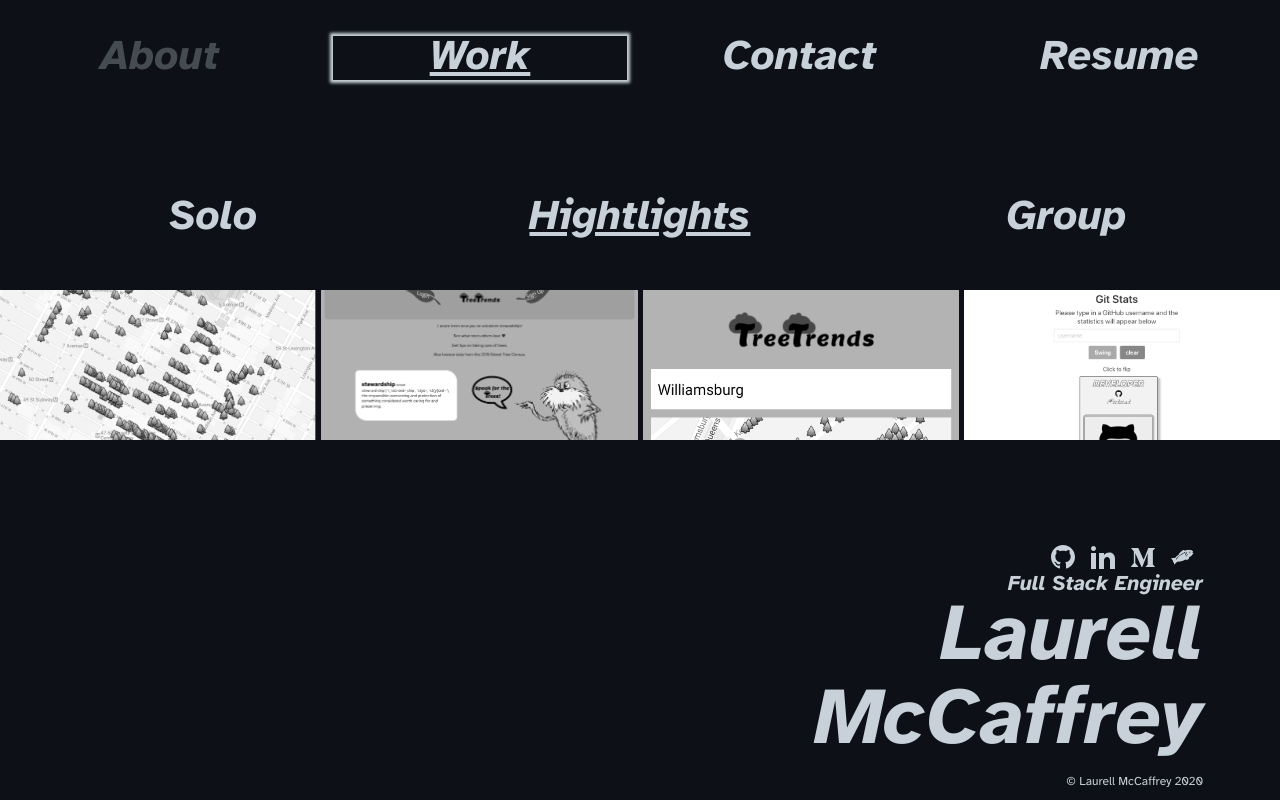
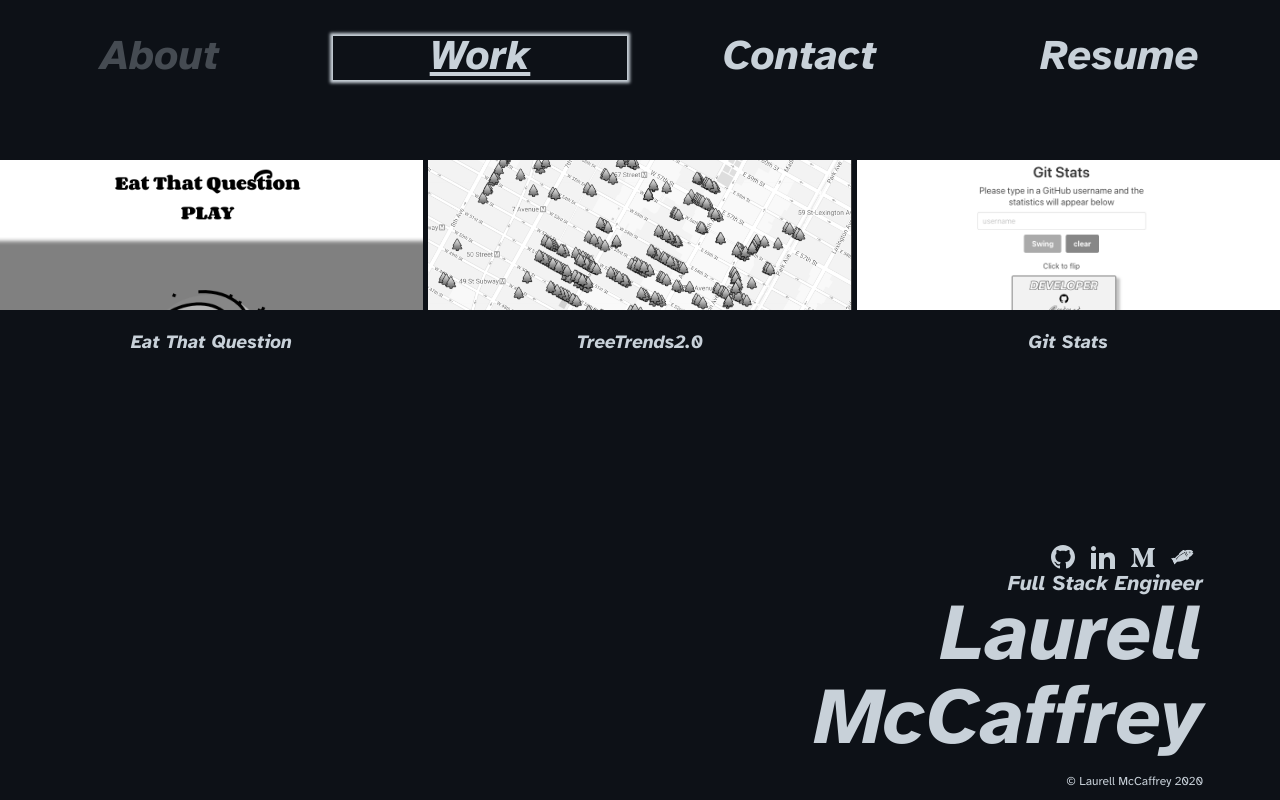
Before and after one commit to lgm527/me, a React (Create React App) app: page / in a window 1280 px wide. Both pictures are taken after a click on the button "Work". Built offline with nearby package versions, Linux system fonts and the light colour scheme; a web font is replaced by a local one.

Commit message:
extra projects removed, titles added, sub nav removed

```diff
--- a/src/Work.js
+++ b/src/Work.js
@@ -1,13 +1,5 @@
 import React from 'react';
 import './style/Work.css';
-import art from './assets/artstagram.png';
-import gitjobs from './assets/gitjobs.png';
-import tre from './assets/tretre.png';
-import cfs from './assets/cfs.png';
-import dad from './assets/dad.png';
-import calc from './assets/calc.png';
-import ttm from './assets/tretremobile.png';
-import gwm from './assets/gwmobileview.png';
 import tt2 from './assets/tt2.png';
 import gitstats from './assets/gitstats.png';
 import eat from './assets/eat_q.png';
@@ -15,7 +7,6 @@ import eat from './assets/eat_q.png';
 class Work extends React.Component {
 
   startingState = {
-    section: 'highlights',
     show: false,
     name: '',
     description: '',
@@ -40,69 +31,13 @@ class Work extends React.Component {
   }
 
   handleClick = (project) => {
-    if (project === 'tree'){
-      this.setState({
-        name: 'TreeTrends',
-        description: 'Users can locate trees on the NYC streets near them for stewardship opportunities as well as browse data from the 2015 NYC Street Tree Census.',
-        demo: 'https://www.youtube.com/watch?v=rEuIcwjCHzc&feature=youtu.be',
-        github: ['https://github.com/lgm527/treetrends-client', 'https://github.com/lgm527/treetrends-API'],
-        img: tre
-      })
-    } else if (project === 'tt2') {
+    if (project === 'tt2') {
       this.setState({
         name: 'TreeTrends2.0',
         description: 'Users can locate trees on the NYC streets near them for stewardship opportunities and email the tree\'s information.',
         demo: 'https://lgm527.github.io/tt2',
         github: ['https://github.com/lgm527/tt2'],
         img: tt2
-      })
-    } else if (project === 'treemobile') {
-      this.setState({
-        name: 'TreeTrends Mobile',
-        description: 'Users can locate trees on the NYC streets near them for stewardship opportunities on their mobile device and share a tree\'s information via text, email, or launching the maps application.',
-        demo: 'https://expo.io/@lgm527/tree_trends',
-        github: ['https://github.com/lgm527/tree_trends_onthego'],
-        img: ttm
-      })
-    } else if (project === 'git') {
-      this.setState({
-        name: 'GitJobs or Die Pryin',
-        description: 'Users can locate jobs postings on Github and save them to their profile with links to apply.',
-        demo: 'https://www.youtube.com/watch?v=9lX1S3DQ_bc&feature=youtu.be',
-        github: ['https://github.com/lgm527/GitJobs-client', 'https://github.com/lgm527/GitJobs_API'],
-        img: gitjobs
-      })
-    } else if (project === 'art') {
-      this.setState({
-        name: 'Artstagram',
-        description: 'User can view artwork by Van Gogh, as well as like, and leave comments.',
-        demo: 'https://www.youtube.com/watch?v=d22s48KLxHo&feature=youtu.be',
-        github: ['https://github.com/lgm527/artstagram'],
-        img: art
-      })
-    } else if  (project === 'cfs') {
-      this.setState({
-        name: 'Connect For Success',
-        description: 'Dress For Success solution to bridge the networking gap for women. Connect for Success is a connection tool used to match current DFS clients with volunteers for needs-based skills sharing, and creates a way to match women based on shared background and other parameters. Project for the LYLAS Labs Women@Work Hackathon.',
-        demo: 'https://www.youtube.com/watch?v=L2SrzwwOh-I&feature=youtu.be',
-        github: ['https://github.com/lgm527/connectforsuccess/tree/laurell'],
-        img: cfs
-      })
-    } else if (project === 'dad') {
-      this.setState({
-        name: 'Dad Jokes Please',
-        description: 'A React Native App that brings Dad Jokes straight to your phone! What more could you ask for?',
-        demo: 'https://expo.io/@lgm527/dad-jokes-please',
-        github: ['https://github.com/lgm527/dadjokesplease'],
-        img: dad
-      })
-    } else if (project === 'calc') {
-      this.setState({
-        name: 'Spooky Calculator',
-        description: 'A calculator with a spooky twist for Halloween.',
-        demo: 'https://lgm527.github.io/calc/',
-        github: ['https://github.com/lgm527/calc'],
-        img: calc
       })
     } else if (project === 'eat') {
       this.setState({
@@ -111,14 +46,6 @@ class Work extends React.Component {
         demo: 'https://eat-that-question.netlify.app/',
         github: ['https://github.com/lgm527/eat_that_question'],
         img: eat
-      })
-    } else if (project === 'gw') {
-      this.setState({
-        name: 'George Washington Tour at Fraunces Tavern Museum',
-        description: 'Users can browse a tour focusing on George Washington and his relationship with the Nation\'s first capital, New York City.',
-        demo: 'https://lgm527.github.io/gw_ftm_tour/',
-        github: ['https://github.com/lgm527/gw_ftm_tour'],
-        img: gwm
       })
     } else if (project === 'gitstats') {
       this.setState({
@@ -149,18 +76,8 @@ class Work extends React.Component {
   }
 
   blurMe = (event) => {
-    event.stopPropagation();
-    event.target.blur();
-  }
-
-  handleSection = (section) => {
-    this.setState({section: section})
-  }
-
-  handleKeyDown = (event, section) => {
-    if (event.keyCode === 32 || event.keyCode === 13) {
-      this.setState({section: section})
-    }
+    event.stopPropagation()
+    event.target.blur()
   }
 
   render(){
@@ -192,66 +109,23 @@ class Work extends React.Component {
           </div>
         </div>
         :
-        <React.Fragment>
+            <div className='projects'>
+               <div
+              onClick={() => {this.handleClick('eat')}}
+              onKeyPress={(event) => {this.handleKeyPress(event, 'eat')}}
+              tabIndex={0}
+              className='btn'>
+                <img tabIndex={-1} className='btn_content' id='eat' src={eat} alt='eat that question'/>
+                <h3>Eat That Question</h3>
+              </div>
 
-          <header className='App-header work-section'>
-          <div
-          className='btn'
-          onClick={ () => {this.handleSection('solo')} }
-          tabIndex={0}
-          onKeyDown={ (event) => {this.handleKeyDown(event, 'solo')} }>
-          <h1
-          className='btn_content'
-          tabIndex={-1}>
-          {this.state.section === 'solo' ? <u>Solo</u> : 'Solo'}
-          </h1></div>
-          <div
-          className='btn'
-          onClick={ () => {this.handleSection('highlights')} }
-          tabIndex={0}
-          onKeyDown={ (event) => {this.handleKeyDown(event, 'highlights')} }>
-          <h1
-          className='btn_content'
-          tabIndex={-1}>
-          {this.state.section === 'highlights' ? <u>Hightlights</u> : 'Hightlights'}
-          </h1></div>
-          <div
-          className='btn'
-          onClick={ () => {this.handleSection('group')} }
-          tabIndex={0}
-          onKeyDown={ (event) => {this.handleKeyDown(event, 'group')} }>
-          <h1
-          className='btn_content'
-          tabIndex={-1}>
-          {this.state.section === 'group' ? <u>Group</u> : 'Group'}
-          </h1></div>
-          </header>
-
-          {
-            this.state.section === 'highlights' ?
-            <div className='projects'>
               <div
               onClick={() => {this.handleClick('tt2')}}
               onKeyPress={(event) => {this.handleKeyPress(event, 'tt2')}}
               tabIndex={0}
               className='btn'>
                 <img tabIndex={-1} className='btn_content' id='tre' src={tt2} alt='tree2'/>
-              </div>
-
-              <div
-              onClick={() => {this.handleClick('tree')}}
-              onKeyPress={(event) => {this.handleKeyPress(event, 'tree')}}
-              tabIndex={0}
-              className='btn'>
-                <img tabIndex={-1} className='btn_content' id='tre' src={tre} alt='tree'/>
-              </div>
-
-              <div
-              onClick={() => {this.handleClick('treemobile')}}
-              onKeyPress={(event) => {this.handleKeyPress(event, 'treemobile')}}
-              tabIndex={0}
-              className='btn'>
-                <img tabIndex={-1} className='btn_content' id='treemobile' src={ttm} alt='treetrendsmobile'/>
+                <h3>TreeTrends2.0</h3>
               </div>
 
               <div
@@ -260,72 +134,9 @@ class Work extends React.Component {
               tabIndex={0}
               className='btn'>
                 <img tabIndex={-1} className='btn_content' id='gitstats' src={gitstats} alt='gitstats'/>
+                <h3>Git Stats</h3>
               </div>
-            </div>
-            :
-            this.state.section === 'solo' ?
-            <div className='projects'>
-              <div
-              onClick={() => {this.handleClick('dad')}}
-              onKeyPress={(event) => {this.handleKeyPress(event, 'dad')}}
-              tabIndex={0}
-              className='btn'>
-                <img tabIndex={-1} className='btn_content' id='dad' src={dad} alt='dad jokes'/>
-              </div>
-
-
-              <div
-              onClick={() => {this.handleClick('calc')}}
-              onKeyPress={(event) => {this.handleKeyPress(event, 'calc')}}
-              tabIndex={0}
-              className='btn'>
-                <img tabIndex={-1} className='btn_content' id='calc' src={calc} alt='calculator'/>
-              </div>
-
-              <div
-              onClick={() => {this.handleClick('eat')}}
-              onKeyPress={(event) => {this.handleKeyPress(event, 'eat')}}
-              tabIndex={0}
-              className='btn'>
-                <img tabIndex={-1} className='btn_content' id='eat' src={eat} alt='eat that question'/>
-              </div>
-
-              <div
-              onClick={() => {this.handleClick('gw')}}
-              onKeyPress={(event) => {this.handleKeyPress(event, 'gw')}}
-              tabIndex={0}
-              className='btn'>
-                <img tabIndex={-1} className='btn_content' id='gw' src={gwm} alt='gw'/>
-              </div>
-            </div>
-            :
-            <div className='projects'>
-              <div
-              onClick={() => {this.handleClick('git')}}
-              onKeyPress={(event) => {this.handleKeyPress(event, 'git')}}
-              tabIndex={0}
-              className='btn'>
-                <img tabIndex={-1} className='btn_content' id='git' src={gitjobs} alt='git'/>
-              </div>
-
-              <div
-              onClick={() => {this.handleClick('art')}}
-              onKeyPress={(event) => {this.handleKeyPress(event, 'art')}}
-              tabIndex={0}
-              className='btn'>
-                <img tabIndex={-1} className='btn_content' id='art' src={art} alt='art'/>
-              </div>
-
-              <div
-              onClick={() => {this.handleClick('cfs')}}
-              onKeyPress={(event) => {this.handleKeyPress(event, 'cfs')}}
-              tabIndex={0}
-              className='btn'>
-                <img tabIndex={-1} className='btn_content' id='cfs' src={cfs} alt='cfs'/>
-              </div>
-            </div>
-          }
-        </React.Fragment>
+          </div>
       }
 
       </div>
```
